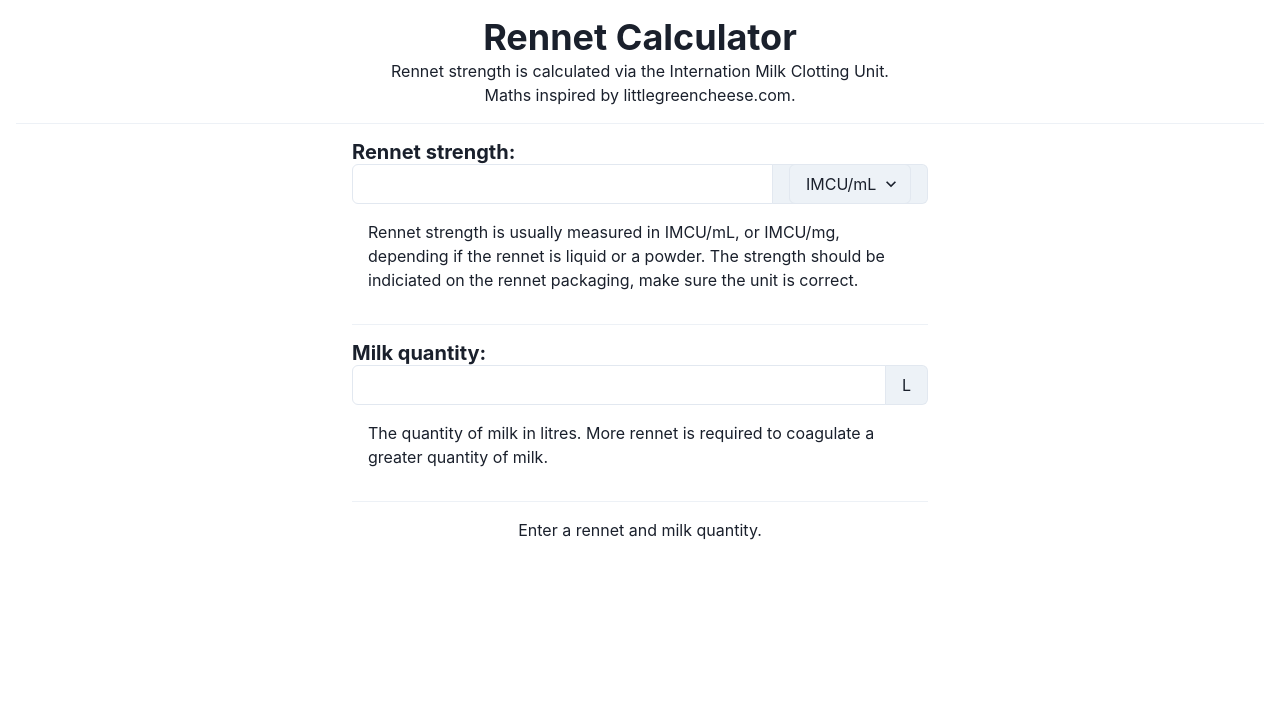
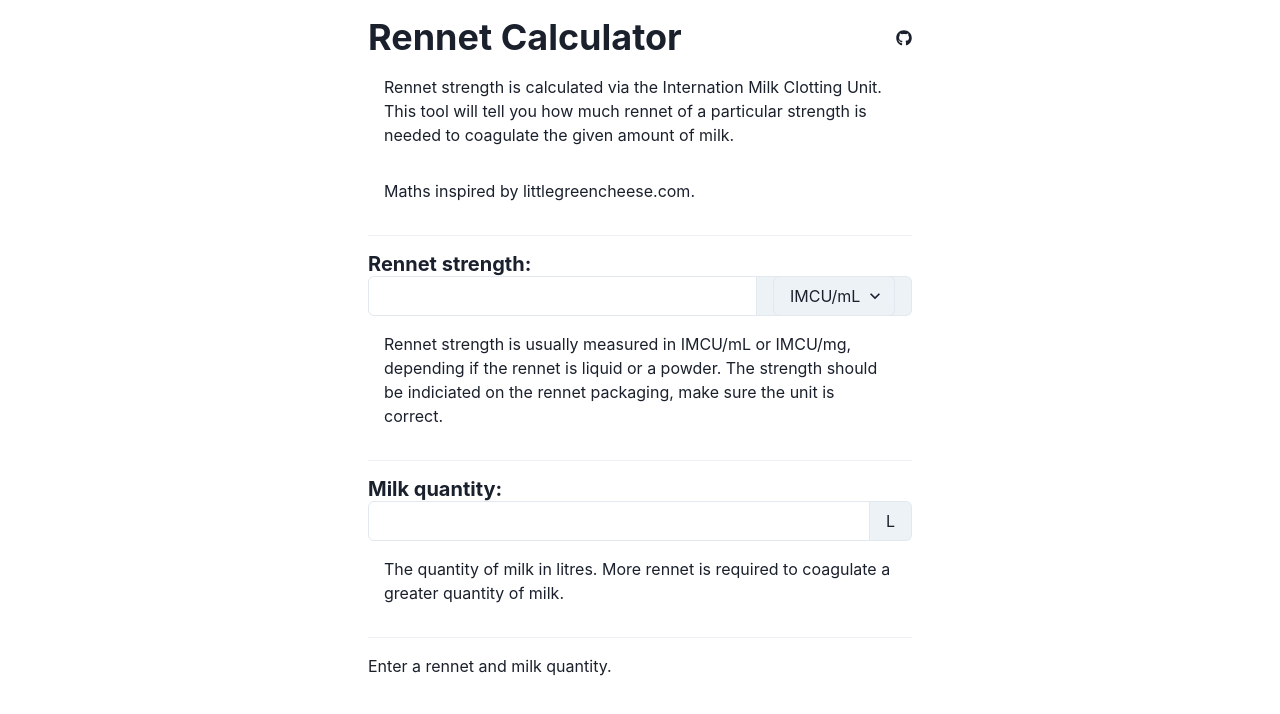
Before and after one commit to RichTeaMan/rennet-calculator, a React (Create React App) app: page / in a window 1280 px wide. Shown: the top 714 px of the page. Built offline with nearby package versions, Linux system fonts and the light colour scheme.

Commit message:
Added github icon. Fixed padding on a wide screen.

```diff
--- a/package.json
+++ b/package.json
@@ -17,6 +17,7 @@
     "framer-motion": "^11.0.3",
     "react": "^18.2.0",
     "react-dom": "^18.2.0",
+    "react-icons": "^5.0.1",
     "react-scripts": "5.0.1",
     "typescript": "^4.9.5",
     "web-vitals": "^2.1.4"
--- a/src/App.tsx
+++ b/src/App.tsx
@@ -1,15 +1,17 @@
 import './App.css';
 import RennetCalculator from './components/RennetCalculator';
-import { Box, ChakraProvider } from '@chakra-ui/react';
+import { Box, Center, ChakraProvider } from '@chakra-ui/react';
 import { padM } from './constants';
 
 function App() {
   return (
     <div className="App">
       <ChakraProvider>
-        <Box padding={padM(2)} >
-          <RennetCalculator />
-        </Box>
+        <Center>
+          <Box padding={padM(2)} maxWidth='xl'>
+            <RennetCalculator />
+          </Box>
+        </Center>
       </ChakraProvider>
     </div>
   );
--- a/src/components/RennetCalculator.tsx
+++ b/src/components/RennetCalculator.tsx
@@ -1,6 +1,7 @@
 import { FC, useMemo, useState } from 'react';
-import { Box, Heading, Link, Input, InputGroup, InputRightAddon, Stack, Center, Select, Divider, Text } from '@chakra-ui/react';
+import { Box, Heading, Link, Input, InputGroup, InputRightAddon, Stack, Center, Select, Divider, Text, HStack, Flex, Spacer } from '@chakra-ui/react';
 import { padM } from '../constants';
+import { FaGithub } from "react-icons/fa";
 
 const RennetCalculator: FC<{}> = () => {
 
@@ -30,18 +31,28 @@ const RennetCalculator: FC<{}> = () => {
 
     return (
         <Box>
-            <Heading>Rennet Calculator</Heading>
-            <p>
+            <Flex>
+                <Heading flex='cen'>Rennet Calculator</Heading>
+                <Spacer />
+                <Center>
+                    <Link href='https://github.com/RichTeaMan/rennet-calculator'>
+                        <FaGithub />
+                    </Link>
+                </Center>
+            </Flex>
+            <Text padding={padM(2)} textAlign='left'>
                 Rennet strength is calculated via the Internation Milk Clotting Unit.
-            </p>
-            <p>
+                This tool will tell you how much rennet of a particular strength
+                is needed to coagulate the given amount of milk.
+            </Text>
+            <Text padding={padM(2)} textAlign='left'>
                 Maths inspired by <Link href="https://www.littlegreencheese.com/2019/07/rennet-strength-explained.html">littlegreencheese.com</Link>.
-            </p>
+            </Text>
 
             <Divider paddingTop={padM(2)} />
 
             <Center>
-                <Stack spacing={4} width='xl' paddingTop={padM(2)}>
+                <Stack spacing={4} paddingTop={padM(2)}>
                     <Box textAlign='left'>
                         <Heading size='md'>
                             Rennet strength:
@@ -55,8 +66,8 @@ const RennetCalculator: FC<{}> = () => {
                                 </Select>
                             </InputRightAddon>
                         </InputGroup>
-                        <Text padding='16px'>
-                            Rennet strength is usually measured in IMCU/mL, or IMCU/mg, depending if the rennet is liquid or a powder.
+                        <Text padding={padM(2)}>
+                            Rennet strength is usually measured in IMCU/mL or IMCU/mg, depending if the rennet is liquid or a powder.
                             The strength should be indiciated on the rennet packaging, make sure the unit is correct.
                         </Text>
                     </Box>
@@ -71,16 +82,20 @@ const RennetCalculator: FC<{}> = () => {
                                 L
                             </InputRightAddon>
                         </InputGroup>
-                        <Text padding='16px'>
+                        <Text padding={padM(2)}>
                             The quantity of milk in litres. More rennet is required to coagulate a greater quantity of milk.
                         </Text>
                     </Box>
                     <Divider />
-                    {rennetQuantity ? <Box>
-                        You require {rennetQuantity.toFixed(1)}{rennetUnit} of {rennetStrength}IMCU/{rennetUnit} strength rennet.
-                    </Box> : <Box>
-                        Enter a rennet and milk quantity.
-                    </Box>}
+                    <Text textAlign='left'>
+                        {rennetQuantity ? <Box>
+
+                            You require <Text as='b'>{rennetQuantity.toFixed(1)}{rennetUnit} of {rennetStrength}IMCU/{rennetUnit}</Text> strength rennet
+                            to coagulate {milk}L of milk.
+                        </Box> : <Box>
+                            Enter a rennet and milk quantity.
+                        </Box>}
+                    </Text>
                 </Stack>
             </Center>
         </Box>
```
Also changed, not shown: 1 other file (tests, documents, lock files or other folders).
